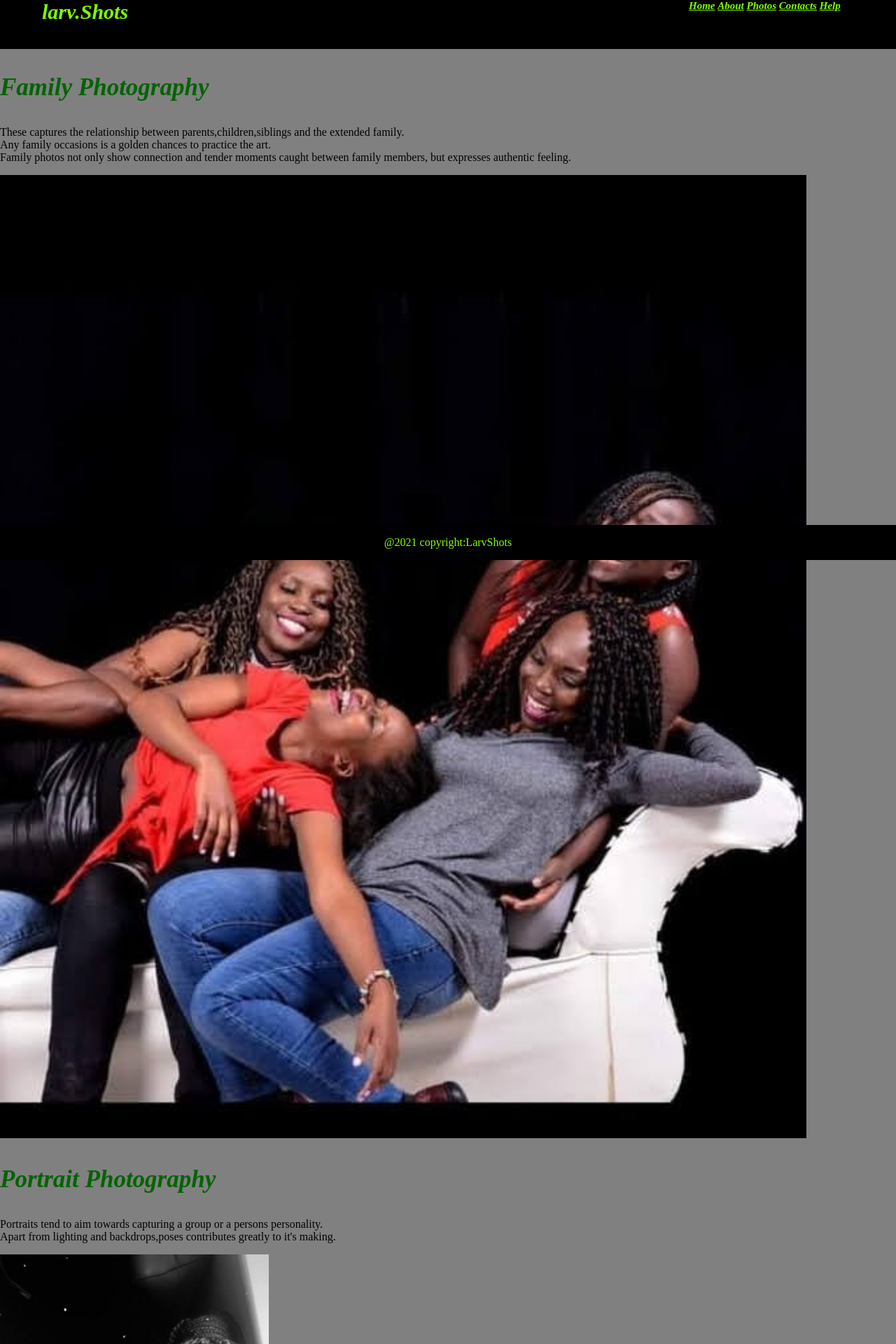
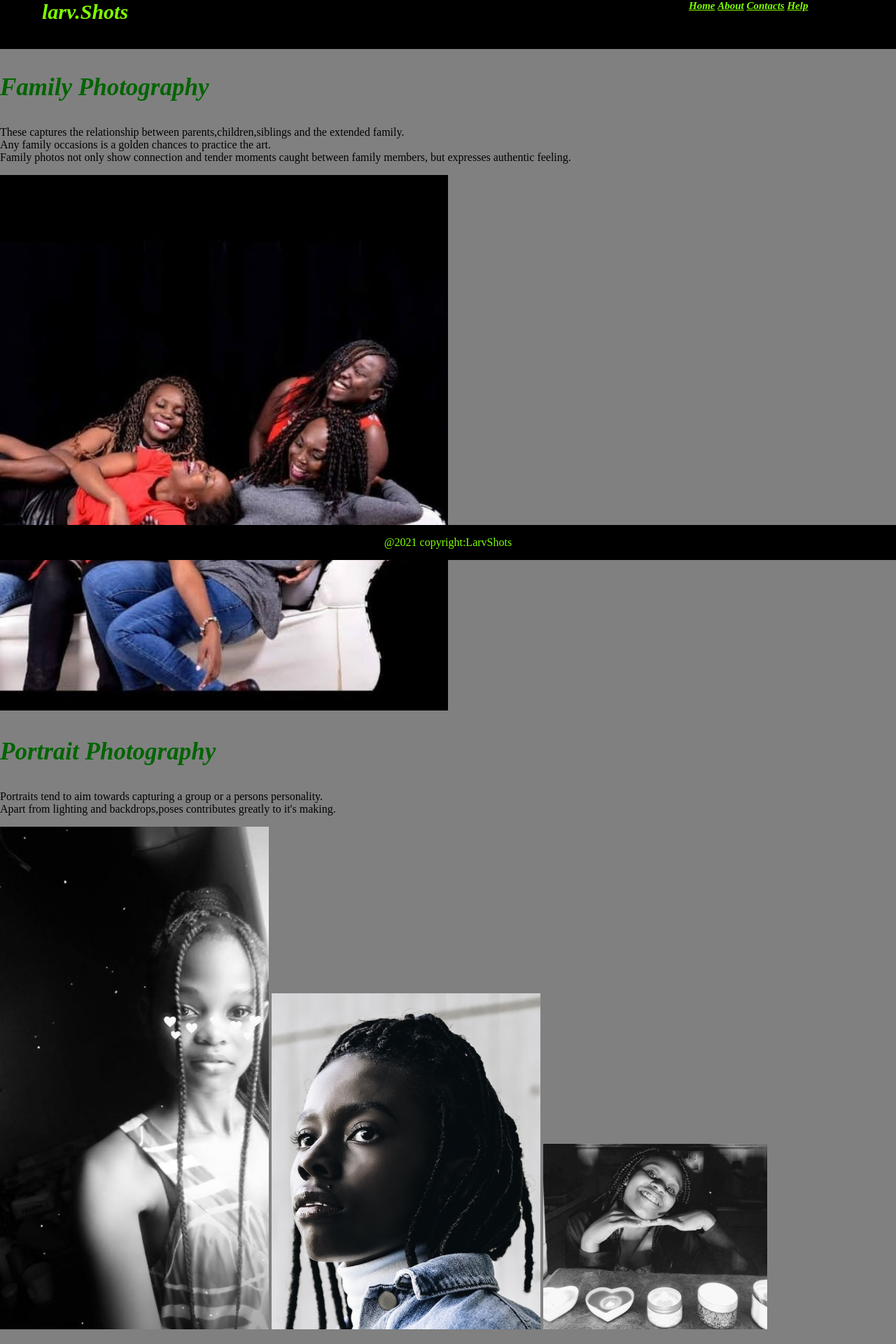
Before and after one commit to asandelarvine/photographyPj, a PHP site: page /about.html in a window 1280 px wide. Shown: the top 1920 px of the page at 70% size. Run offline with PHP 8.4, Linux system fonts and the light colour scheme.

Commit message:
changes made

```diff
--- a/about.html
+++ b/about.html
@@ -1,7 +1,7 @@
 <!DOCTYPE html>
 <html lang="en">
 <head>
-    <link rel="stylesheet" href="index.css" type="text/css">
+	<link href="index.css" rel="stylesheet" type="text/css">
 	<title>About</title>
 </head>
 <body class="abody">
@@ -9,101 +9,58 @@
 		<div id="left">
 			<b>larv.Shots</b>
 		</div>
+		<div id="right">
 
-            <div id="right">
-                <a href="index.html" style="color: chartreuse;" target="_parent"> <b>Home</b></a>
-                <a href="#.html" style="color: chartreuse;" target="_parent"> <b>About</b></a>
-                <a href="photos.html" style="color: chartreuse;"target="_parent"> <b>Photos</b></a>
-                <a href="contacts.html"  style="color: chartreuse;" target="_parent"><b>Contacts</b></a>
-                <a href="help.html" style="color: chartreuse;" target="_parent"><b>Help</b></a>
+				<a href="index.html" style="color: chartreuse;"><b>Home</b></a>
+				<a href="about.html" style="color: chartreuse;"><b>About</b></a>
+				<a href="contacts.html" style="color: chartreuse;" ><b>Contacts</b></a>
+				<a href="help.html" style="color: chartreuse;"><b>Help</b></a>
+
 		</div>
 	</div>
 	<div class="row">
 		<div class="column">
 		<h3>Family Photography</h3>
-        <p>
-           These captures the relationship between parents,children,siblings and the extended family. <br>
-           Any family occasions is a golden chances to practice the art. <br>
-           Family photos not only show connection and tender moments caught between family members,
-           but expresses authentic feeling.
-        </p>
-              <img src="./images/fmy.JPG" alt="" height="10%" width="90%">
-              <img src="" alt="">
-            </div>
+		<p>These captures the relationship between parents,children,siblings and the extended family.<br>
+		Any family occasions is a golden chances to practice the art.<br>
+		Family photos not only show connection and tender moments caught between family members, but expresses authentic feeling.</p><img alt="" height="10%" src="./images/fmy.JPG" width="50%"> <img alt="" src=""></div>
 		<div class="column">
 		<h3>Portrait Photography</h3>
-        <p>
-            Portraits tend to aim towards capturing a group or a persons personality.
-            <br>
-            Apart from lighting and backdrops,poses contributes greatly to it's making.
-        </p>
-              <img src="./images/prt.jpg" alt="" height="10%" width="30%">
-              <img src="./images/prt1.jpg" alt="" height="10%" width="30%">
-              <img src="./images/prt3.jpg" alt="" height="10%" width="25%">
-            </div>
+		<p>Portraits tend to aim towards capturing a group or a persons personality.<br>
+		Apart from lighting and backdrops,poses contributes greatly to it's making.</p><img alt="" height="10%" src="./images/prt.jpg" width="30%"> <img alt="" height="10%" src="./images/prt1.jpg" width="30%"> <img alt="" height="10%" src="./images/prt3.jpg" width="25%"></div>
 		<div class="column">
 		<h3>Street photography</h3>
-                <p>
-                  Street photography is capturing scene in public places. <br>
-                  It is administered for art or research that features empirical chance encounters and random <br>
-                  occurrences. <br>
-                  Subject matter doesn't always need to include people. <br>
-                  It tends to be less deliberate in it's defined messaging. <br>
-               </p>
-               <img src="./images/strt.JPG" alt="" height="6%" width="49%">
-               <img src="./images/strt.jpg" alt="" height="10%" width="49%">
-
-            </div>
+		<p>Street photography is capturing scene in public places.<br>
+		It is administered for art or research that features empirical chance encounters and random<br>
+		occurrences.<br>
+		Subject matter doesn't always need to include people.<br>
+		It tends to be less deliberate in it's defined messaging.<br></p><img alt="" height="6%" src="./images/strt.JPG" width="49%"> <img alt="" height="10%" src="./images/strt.jpg" width="49%"></div>
 		<div class="column">
 		<h3>Wildlife Photography</h3>
-                <p>
-                    Of all kinds of photography,the more time one spends with their subject, the more likely ones' <br>
-                    images will be intimate and revealing and for this kind of photography one needs to: <br>
+		<p>Of all kinds of photography,the more time one spends with their subject, the more likely ones'<br>
+		images will be intimate and revealing and for this kind of photography one needs to:<br></p>
 		<ul class="a">
 			<li>Be Patient</li>
 			<li>Have a Good gear</li>
 			<li>Be at a Safe shooting location</li>
 		</ul>
-                </p>
-                <img src="./images/wld.jpg" alt="" height="10%" width="49%">
-                <img src="./images/wld1.jpg" alt="" height="10%" width="49%">
-            </div>
-
+		<p></p><img alt="" height="10%" src="./images/wld.jpg" width="49%"> <img alt="" height="10%" src="./images/wld1.jpg" width="49%"></div>
 		<div class="column">
 			<h3>Candid Photography</h3>
-                <p>
-                  This is an unplanned moment. <br>
-                  It removes the posed aspect of the equation, <br>
-                  shots taken of people in motion,spontaneously or by surprise. <br>
-                  Candid photography aims to capture subject in natural state without needing to direct or pose them.
-                </p>
-                <img src="./images/IMG-20210221-WA0054.jpg" alt="" height="10%" width="49%">
-                <img src="./images/cnd.jpg" alt="" height="700px" width="49%">
-
+			<p>This is an unplanned moment.<br>
+			It removes the posed aspect of the equation,<br>
+			shots taken of people in motion,spontaneously or by surprise.<br>
+			Candid photography aims to capture subject in natural state without needing to direct or pose them.</p><img alt="" height="10%" src="./images/IMG-20210221-WA0054.jpg" width="49%"> <img alt="" height="700px" src="./images/cnd.jpg" width="49%">
 			<div class="column">
 			<h3>Golden-hour Photography</h3>
-                    <p>
-                        This kind of photography is taken an hour before sunset or an hour after sunrise which <br>
-                        the sun is at it's lowest point in the sky. <br>
-                        With this it produces a warm golden tone as background lighting.
-                    </p>
-                    <img src="./images/gld2.jpg" alt="" height="10%" width="49%">
-                    <img src="./images/gld6.jpg" alt="" height="10%" width="49%">
-
+			<p>This kind of photography is taken an hour before sunset or an hour after sunrise which<br>
+			the sun is at it's lowest point in the sky.<br>
+			With this it produces a warm golden tone as background lighting.</p><img alt="" height="10%" src="./images/gld2.jpg" width="49%"> <img alt="" height="10%" src="./images/gld6.jpg" width="49%"></div>
 		</div>
-
-
-            </div>
-          </div>
-
-
-
-</body>
-<br>
+	</div><br>
 	<br>
 	<div class="footer">
 		<p>@2021 copyright:LarvShots</p>
 	</div>
-
-
+</body>
 </html>
```
Also changed, not shown: contacts.html (+12 -15 lines), help.html (+11 -14 lines), index.css (+21 -35 lines), index.html (+7 -20 lines), README.md, des.jpg (added). Lines whose indentation alone changed are shown as unchanged.
